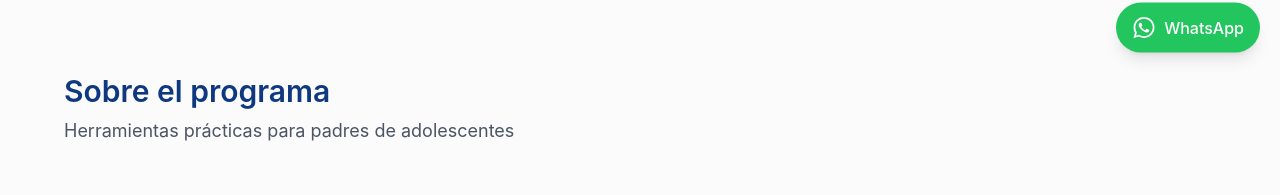
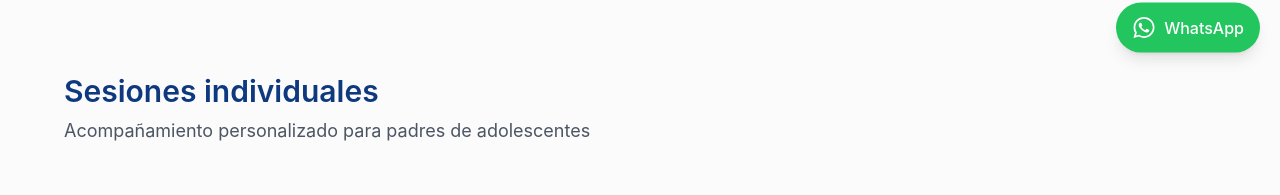
Before and after one commit to sekigan98/dram-adolescentes, a Next.js app: page / in a window 1280 px wide. Shown: the part 725-920 px from the top of the page. Built offline with nearby package versions, Linux system fonts and the light colour scheme.

Commit message:
Update page.tsx

```diff
--- a/app/page.tsx
+++ b/app/page.tsx
@@ -13,8 +13,8 @@ export default function HomePage() {
 
       <Section
         id="programa"
-        title="Sobre el programa"
-        subtitle="Herramientas prácticas para padres de adolescentes"
+        title="Sesiones individuales"
+        subtitle="Acompañamiento personalizado para padres de adolescentes"
       >
         <Benefits />
       </Section>
```
